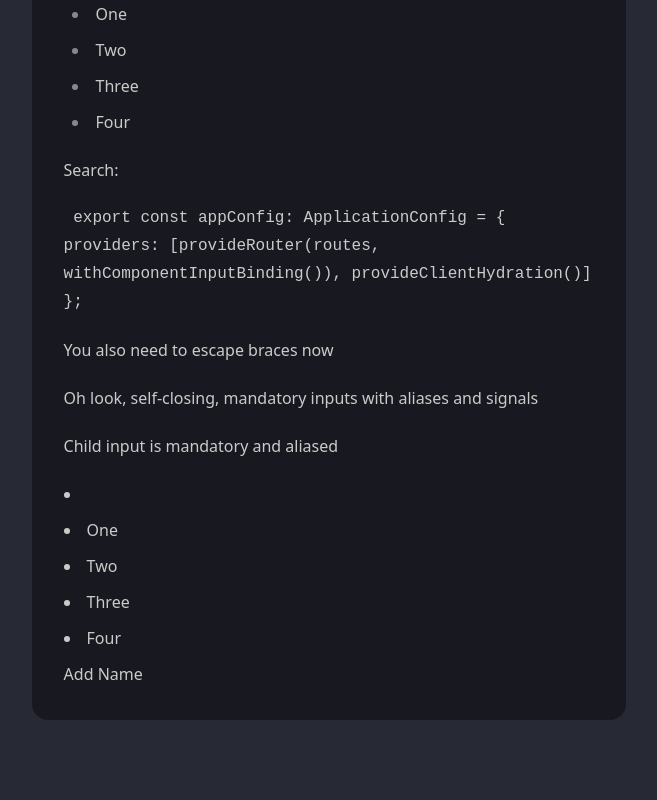
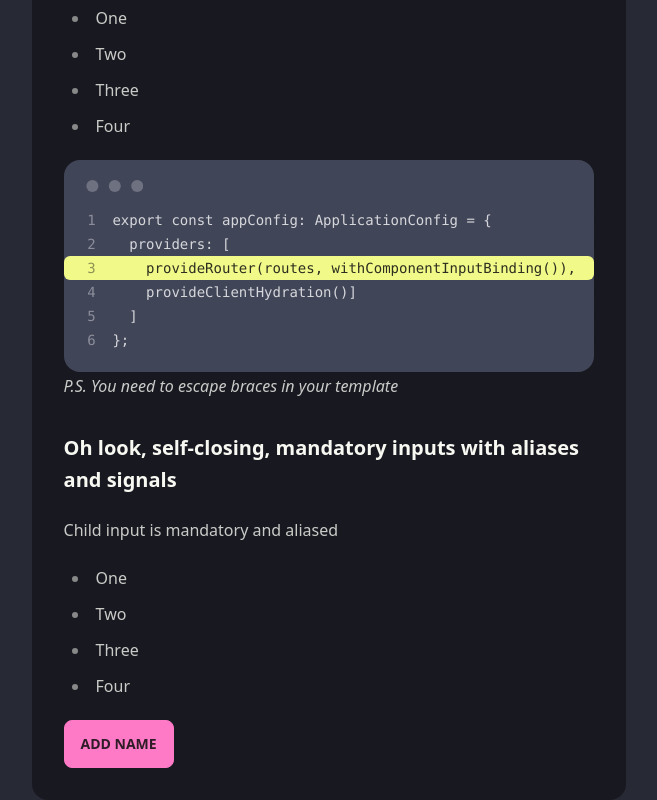
Before and after one commit to theadley/Angular17-Experiments, an Angular app: page /lazy/123 in a window 1280 px wide. Shown: the part 640-1440 px from the top of the page, without its empty margins (311-968 px from the left). Before the commit the page ends 1360 px from the top, so only its background shows below. Built offline with nearby package versions, Linux system fonts and the light colour scheme.

Commit message:
feat: Angular 14-17 changes
Style update: Change detection. Child inputs. Lazy route inputs. Lazy loading and pre-bundled.

```diff
--- a/src/app/app.component.ts
+++ b/src/app/app.component.ts
@@ -27,6 +27,7 @@ import {SignalStoreService} from "./services/signal-store.service";
                 <li><a routerLink="/not-lazy" routerLinkActive="bg-primary-focus">Load Active</a></li>
                 <li><a routerLink="/lazy" routerLinkActive="bg-primary-focus">Load Lazy</a></li>
                 <li><a routerLink="/lazy/123" routerLinkActive="bg-primary-focus">Load Lazy ID</a></li>
+                <li><a [routerLink]="['/lazy/', '123']" [queryParams]="{search: 'Tim'}" routerLinkActive="bg-primary-focus">Load Lazy ID & search</a></li>
               </ul>
             </details>
           </li>
@@ -44,7 +45,6 @@ import {SignalStoreService} from "./services/signal-store.service";
           <li>Ain't nothin here bro</li>
         }
       </ul>
-
       <button class="btn btn-accent mr-4" (click)="emptyList()">Clear</button>
       <button class="btn btn-neutral" (click)="resetList()">Reset</button>
     </div>
--- a/src/app/components/change-detection/change-detection.component.html
+++ b/src/app/components/change-detection/change-detection.component.html
@@ -1,3 +1,6 @@
-<p>change-detection works!</p>
+<h4>Change Detection Demo</h4>
 <p>Value: {{localVariableToBeChecked}}</p>
-<input type="text" [(ngModel)]="localVariableToBeChecked">
+<input
+  type="text"
+  class="input input-bordered w-full max-w-xs"
+  [(ngModel)]="localVariableToBeChecked">
--- a/src/app/components/change-detection/change-detection.component.ts
+++ b/src/app/components/change-detection/change-detection.component.ts
@@ -11,5 +11,7 @@ import {FormsModule} from "@angular/forms";
   changeDetection: ChangeDetectionStrategy.OnPush
 })
 export class ChangeDetectionComponent {
+  // No inputs? How to detect changes?
+  // Angular: Hold my 🍺
   localVariableToBeChecked = '';
 }
--- a/src/app/components/child-inputs/child-inputs.component.html
+++ b/src/app/components/child-inputs/child-inputs.component.html
@@ -1,10 +1,10 @@
 <p>Child input is mandatory and aliased</p>
-<li>
+<ul>
   @for (item of list(); track item.id) {
     <li>{{item.name}}</li>
   }
   @empty {
     <li>Ain't nothin here bro</li>
   }
-</li>
-<button (click)="addName()">Add Name</button>
+</ul>
+<button class="btn btn-primary" (click)="addName()">Add Name</button>
--- a/src/app/components/lazy-route-inputs/lazy-route-inputs.component.html
+++ b/src/app/components/lazy-route-inputs/lazy-route-inputs.component.html
@@ -1,4 +1,4 @@
-<p>lazy-route-inputs works!</p>
+<h3>I'm a lazy component, reading router inputs 💪🤓</h3>
 <span>ID: {{id}}</span>
 
 <ul>
@@ -15,14 +15,20 @@
   }
 </ul>
 
-<p>Search: {{search}}</p>
+@if (search) {
+  <p>Search: <span class="bg-warning text-warning-content">{{search}}</span></p>
+}
 
-<p style="white-space: pre-wrap; font-family: monospace;">
-  export const appConfig: ApplicationConfig = {{'{'}}
-  providers: [provideRouter(routes, withComponentInputBinding()), provideClientHydration()]
-  {{'}'}};
-</p>
-<p>You also need to escape braces now</p>
+<div class="mockup-code">
+  <pre data-prefix="1" class="m-0 p-0"><code>export const appConfig: ApplicationConfig = {{'{'}}</code></pre>
+  <pre data-prefix="2" class="m-0 p-0"><code>  providers: [</code></pre>
+  <pre data-prefix="3" class="m-0 p-0 bg-warning text-warning-content"><code>    provideRouter(routes, withComponentInputBinding()),</code></pre>
+  <pre data-prefix="4" class="m-0 p-0"><code>    provideClientHydration()]</code></pre>
+  <pre data-prefix="5" class="m-0 p-0"><code>  ]</code></pre>
+  <pre data-prefix="6" class="m-0 p-0"><code>{{'}'}};</code></pre>
+</div>
 
-<span>Oh look, self-closing, mandatory inputs with aliases and signals</span>
+<em>P.S. You need to escape braces in your template</em>
+
+<h3>Oh look, self-closing, mandatory inputs with aliases and signals</h3>
 <app-child-inputs [list]="store.list()" (onNewName)="addName($event)"/>
--- a/src/app/components/lazy-route-inputs/lazy-route-inputs.component.ts
+++ b/src/app/components/lazy-route-inputs/lazy-route-inputs.component.ts
@@ -2,13 +2,15 @@ import {Component, inject, Input} from '@angular/core';
 import { CommonModule } from '@angular/common';
 import {ChildInputsComponent} from "../child-inputs/child-inputs.component";
 import {SignalStoreService} from "../../services/signal-store.service";
+import {ActivatedRoute} from "@angular/router";
+import {takeUntilDestroyed} from "@angular/core/rxjs-interop";
 
 @Component({
   selector: 'app-lazy-route-inputs',
   standalone: true,
   imports: [CommonModule, ChildInputsComponent],
   templateUrl: './lazy-route-inputs.component.html',
-  styleUrls: ['./lazy-route-inputs.component.sass']
+  styleUrls: ['./lazy-route-inputs.component.sass'],
 })
 export class LazyRouteInputsComponent {
   @Input({required: true}) id?: string;
@@ -17,6 +19,9 @@ export class LazyRouteInputsComponent {
 
   // I know the list is in the router inputs, this is only for the addName function
   store = inject(SignalStoreService);
+  constructor(route: ActivatedRoute) {
+    route.queryParamMap.pipe(takeUntilDestroyed()).subscribe(console.log)
+  }
 
   addName(name: string) {
     this.store.addName(name);
--- a/src/app/components/lazy/lazy.component.html
+++ b/src/app/components/lazy/lazy.component.html
@@ -1,2 +1,2 @@
-<p>lazy works!</p>
+<h3>I'm a lazy component 🥱</h3>
 <app-change-detection />
--- a/src/app/components/not-lazy/not-lazy.component.html
+++ b/src/app/components/not-lazy/not-lazy.component.html
@@ -1 +1 @@
-<p>not-lazy works!</p>
+<h3>I am bundled with the initial app chunks 😢</h3>
```
